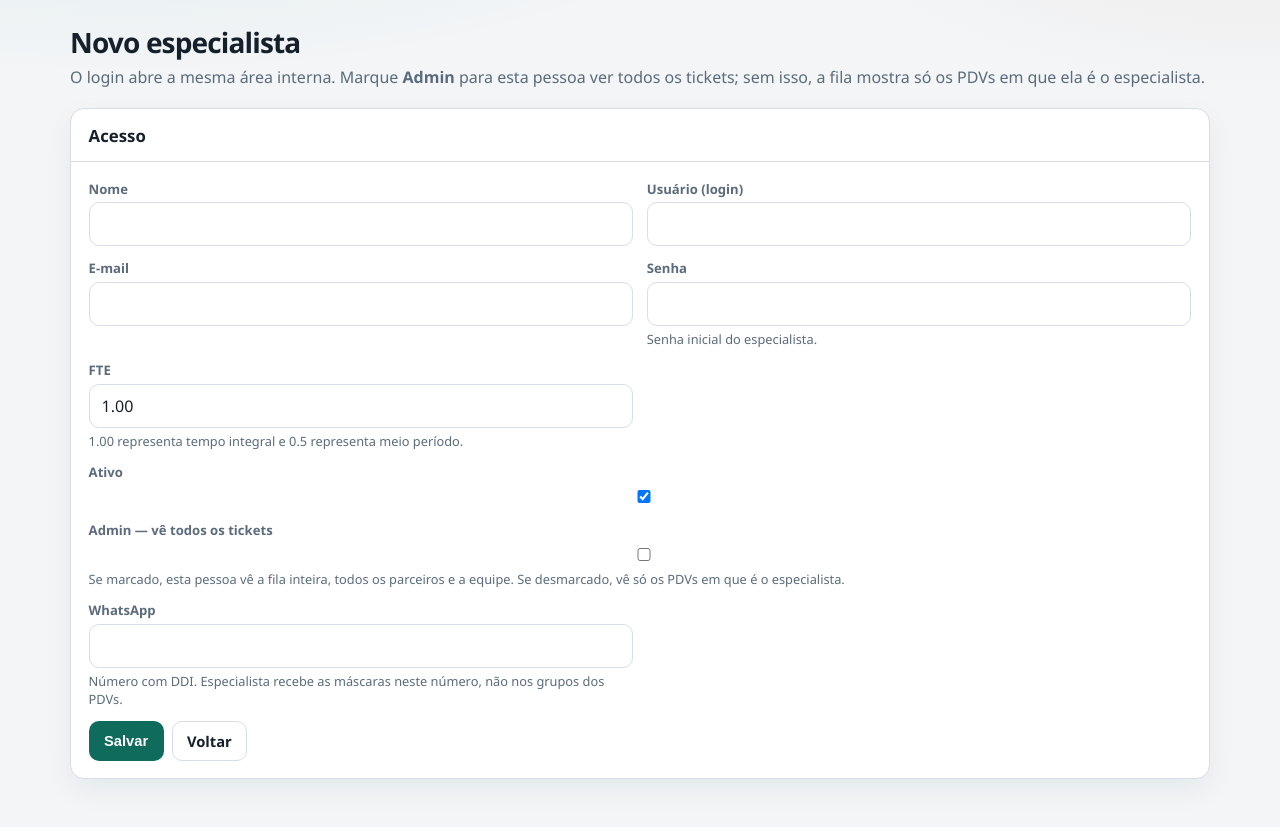
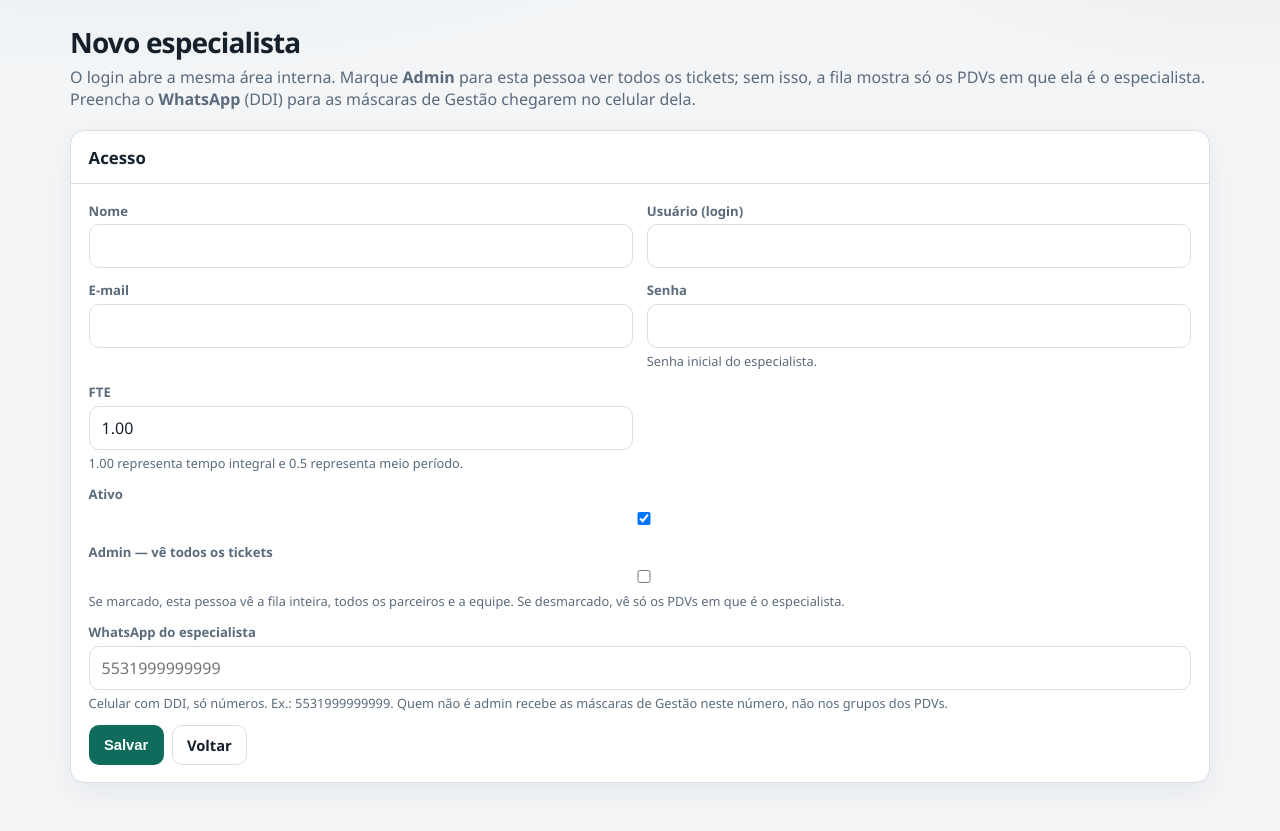
Before and after one commit to rogerppacheco/NIO_GC_TICKETS, a Django app: page /especialistas/novo/ in a window 1280 px wide. Shown: the part 131-962 px from the top of the page. Before the commit the page ends 929 px from the top, so only its background shows below. Run offline with Django 5.2, Linux system fonts and the light colour scheme; a user stored in the database is signed in; tables that the repository leaves empty hold one stand-in row (values such as "Sample post"); data that the repository does not hold is empty; parts of the project's set-up code (start-up, migrations or seed data) failed here and were passed over.

Commit message:
Corrige o NaT no envio da capilaridade e deixa o WhatsApp do especialista visível no cadastro.
Co-authored-by: Cursor <cursoragent@cursor.com>

```diff
--- a/gestao/views.py
+++ b/gestao/views.py
@@ -306,6 +306,9 @@ def capilaridade_view(request: HttpRequest) -> HttpResponse:
             "pode_recalcular": eh_gestor(request.user),
             "pode_enviar": _pode_enviar(request),
             "modo_teste": modo_teste_ativo(),
+            "whatsapp_usuario": ""
+            if eh_gestor(request.user)
+            else (getattr(getattr(request.user, "perfil_staff", None), "whatsapp", "") or "").strip(),
         },
     )
 
--- a/templates/tickets/especialista_form.html
+++ b/templates/tickets/especialista_form.html
@@ -4,7 +4,7 @@
 <div class="hero">
   <div>
     <h1>{{ titulo }}</h1>
-    <p>O login abre a mesma área interna. Marque <strong>Admin</strong> para esta pessoa ver todos os tickets; sem isso, a fila mostra só os PDVs em que ela é o especialista.</p>
+    <p>O login abre a mesma área interna. Marque <strong>Admin</strong> para esta pessoa ver todos os tickets; sem isso, a fila mostra só os PDVs em que ela é o especialista. Preencha o <strong>WhatsApp</strong> (DDI) para as máscaras de Gestão chegarem no celular dela.</p>
   </div>
 </div>
 
@@ -15,7 +15,7 @@
       <form method="post" class="form-grid">
         {% csrf_token %}
         {% for field in form %}
-          <div class="{% if field.name == 'is_active' or field.name == 'eh_admin' %}full{% endif %}">
+          <div class="{% if field.name == 'is_active' or field.name == 'eh_admin' or field.name == 'whatsapp' %}full{% endif %}">
             <label for="{{ field.id_for_label }}">{{ field.label }}</label>
             {{ field }}
             {% if field.help_text %}<div class="help">{{ field.help_text }}</div>{% endif %}
--- a/templates/tickets/especialistas.html
+++ b/templates/tickets/especialistas.html
@@ -4,7 +4,7 @@
 <div class="hero">
   <div>
     <h1>Especialistas</h1>
-    <p>Equipe deste sistema. Marque <strong>Admin</strong> no cadastro para a pessoa ver todos os tickets. Sem isso, ela vê só os PDVs em que é especialista. Para nome, e-mail ou senha do seu login, use <a href="{% url 'meu_perfil' %}">Meu perfil</a>.</p>
+    <p>Equipe deste sistema. Marque <strong>Admin</strong> no cadastro para a pessoa ver todos os tickets. Sem isso, ela vê só os PDVs em que é especialista. O campo <strong>WhatsApp</strong> é o celular que recebe as máscaras quando ela clica em Enviar (não vão para os grupos dos PDVs). Para nome, e-mail ou senha do seu login, use <a href="{% url 'meu_perfil' %}">Meu perfil</a>.</p>
   </div>
   <a class="btn btn-primary" href="{% url 'especialista_novo' %}">Novo especialista</a>
 </div>
@@ -18,6 +18,7 @@
           <th>Papel</th>
           <th>FTE</th>
           <th>E-mail</th>
+          <th>WhatsApp</th>
           <th>PDVs</th>
           <th>Situação</th>
           <th></th>
@@ -37,6 +38,7 @@
           </td>
           <td class="mono">{{ u.perfil_staff.fte|floatformat:2 }}</td>
           <td>{{ u.email|default:"—" }}</td>
+          <td class="mono">{{ u.perfil_staff.whatsapp|default:"—" }}</td>
           <td>{{ u.qtd_parceiros }}</td>
           <td>
             {% if u.is_active %}
@@ -61,7 +63,7 @@
           </td>
         </tr>
         {% empty %}
-        <tr><td colspan="8">Ninguém na equipe ainda. Crie um especialista e vincule no cadastro do parceiro.</td></tr>
+        <tr><td colspan="9">Ninguém na equipe ainda. Crie um especialista e vincule no cadastro do parceiro.</td></tr>
         {% endfor %}
       </tbody>
     </table>
--- a/tickets/forms.py
+++ b/tickets/forms.py
@@ -136,10 +136,14 @@ class EspecialistaForm(forms.Form):
         ),
     )
     whatsapp = forms.CharField(
-        label="WhatsApp",
+        label="WhatsApp do especialista",
         max_length=40,
         required=False,
-        help_text="Número com DDI. Especialista recebe as máscaras neste número, não nos grupos dos PDVs.",
+        help_text=(
+            "Celular com DDI, só números. Ex.: 5531999999999. "
+            "Quem não é admin recebe as máscaras de Gestão neste número, não nos grupos dos PDVs."
+        ),
+        widget=forms.TextInput(attrs={"placeholder": "5531999999999"}),
     )
 
     def __init__(self, *args, instance=None, **kwargs):
@@ -261,7 +265,8 @@ class StaffPerfilForm(forms.Form):
         label="WhatsApp",
         max_length=40,
         required=False,
-        help_text="Se você não for admin, as máscaras de Gestão chegam neste número.",
+        help_text="Se você não for admin, as máscaras de Gestão chegam neste número (DDI, só dígitos). Ex.: 5531999999999.",
+        widget=forms.TextInput(attrs={"placeholder": "5531999999999"}),
     )
 
     def __init__(self, *args, instance=None, **kwargs):
```
Also changed, not shown: gestao/planilhas.py (+14 -4 lines), gestao/tests.py (+32 -0 lines), templates/gestao/capilaridade.html (+7 -0 lines), tickets/tests.py (+7 -0 lines).
